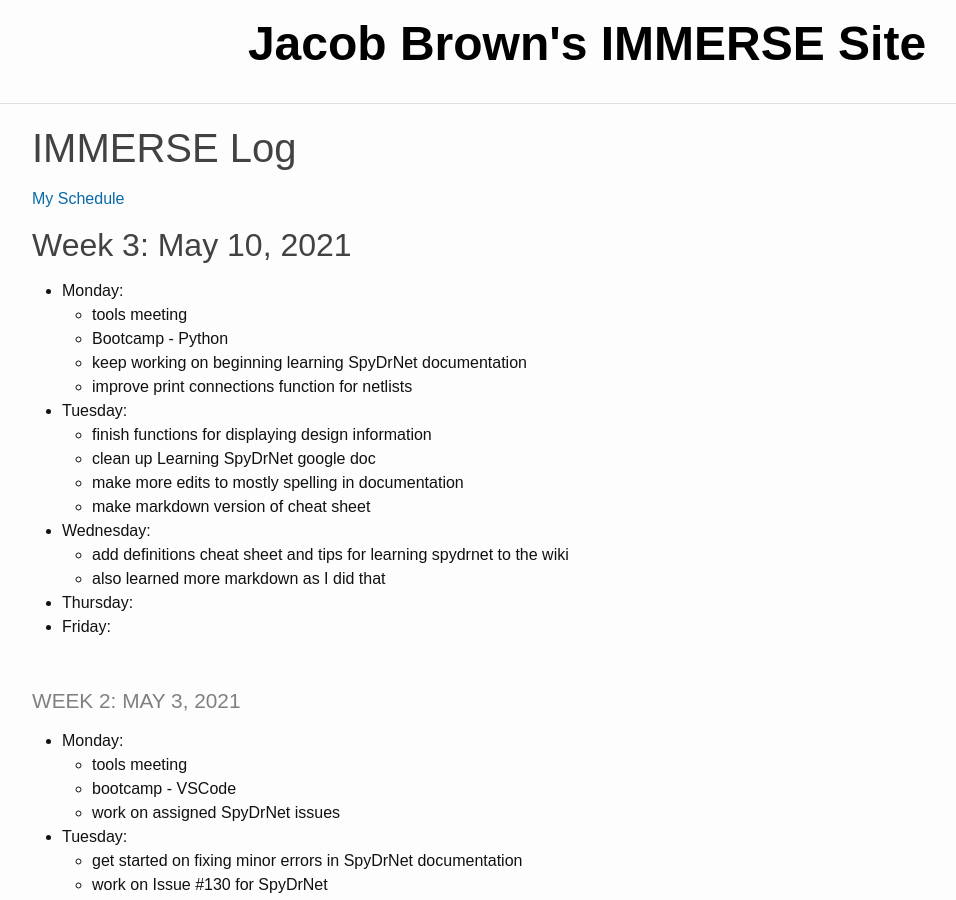
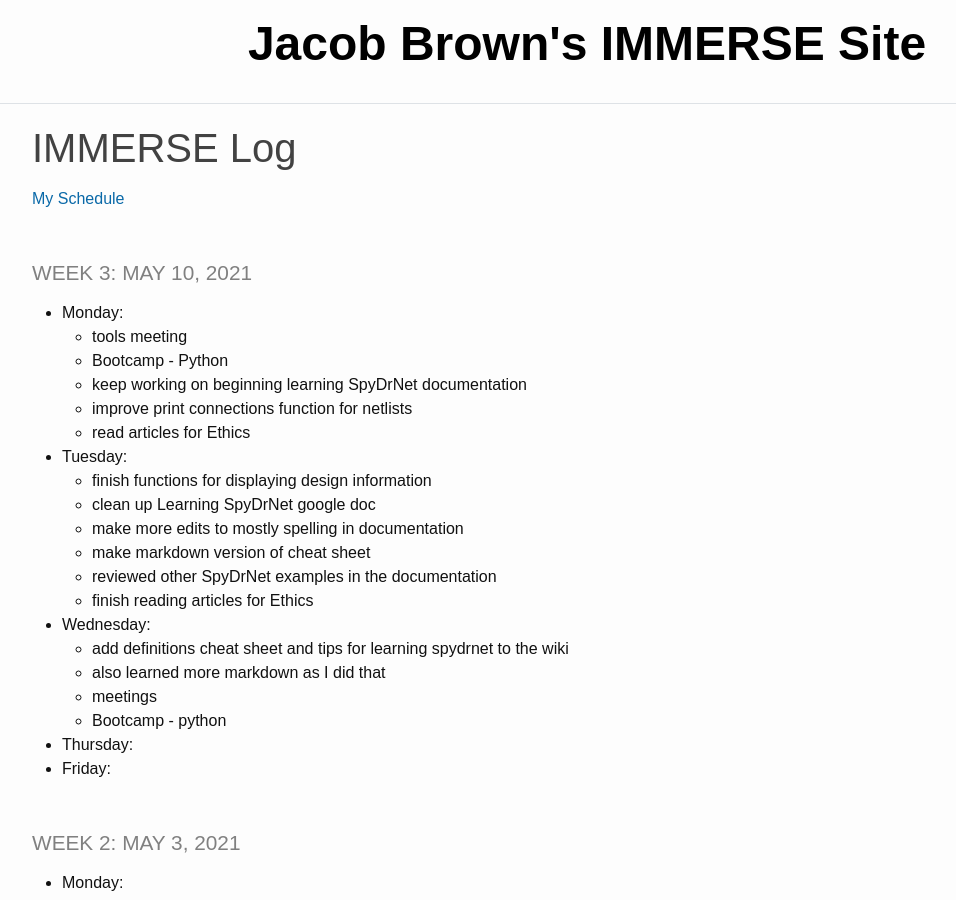
Before and after one commit to jacobdbrown4/jacob_brown, a Jekyll site: the page built from _pages/log.md, in a window 1280 px wide and 900 px high. Shown: the whole window, without its empty margins (53-1009 px from the left). Built offline with Jekyll 4.4.1, drawn with Linux system fonts in a browser that asks for light colours.

Commit message:
updated log

```diff
--- a/_pages/log.md
+++ b/_pages/log.md
@@ -6,21 +6,26 @@ title: IMMERSE Log
 [My Schedule](https://jacobdbrown4.github.io/jacob_brown//pages/schedule/)
 
 
-## Week 3: May 10, 2021
+### Week 3: May 10, 2021
 
 * **Monday**:
   * tools meeting
   * Bootcamp - Python
   * keep working on beginning learning SpyDrNet documentation
   * improve print connections function for netlists
+  * read articles for Ethics
 * **Tuesday**:
   * finish functions for displaying design information
   * clean up Learning SpyDrNet google doc
   * make more edits to mostly spelling in documentation
   * make markdown version of cheat sheet
+  * reviewed other SpyDrNet examples in the documentation
+  * finish reading articles for Ethics
 * **Wednesday**:
   * add definitions cheat sheet and tips for learning spydrnet to the wiki
   * also learned more markdown as I did that
+  * meetings
+  * Bootcamp - python
 * **Thursday**:
 * **Friday**:
 
```
